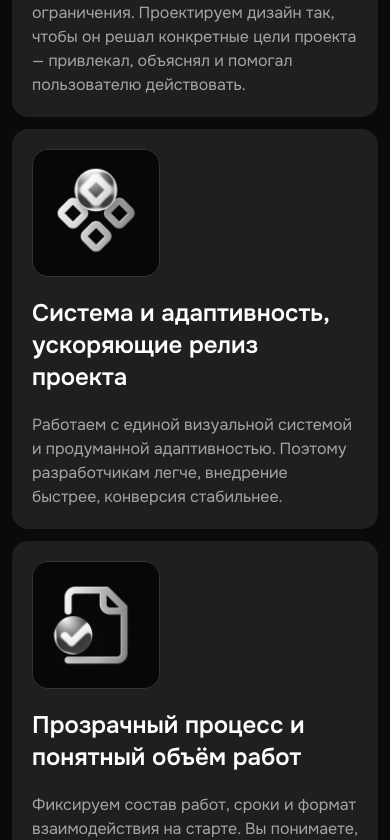
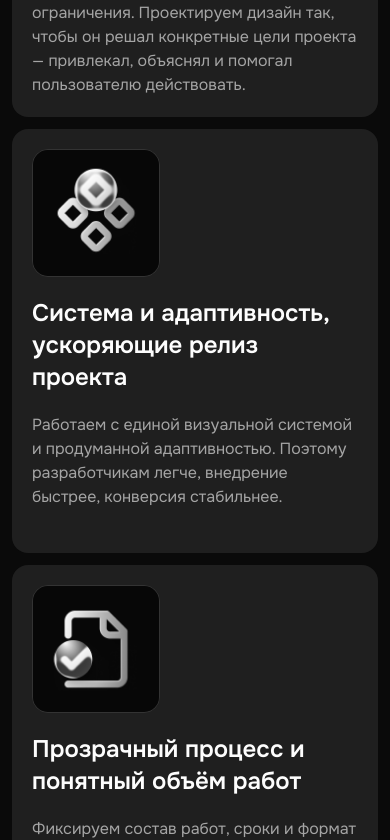
Before and after one commit to high-cuisine/meownext, a Next.js app: page / in a window 390 px wide. Shown: the part 2308-3148 px from the top of the page. Built offline with nearby package versions, Linux system fonts and the light colour scheme.

Commit message:
some fixes

```diff
--- a/package.json
+++ b/package.json
@@ -1,6 +1,6 @@
 {
   "name": "meowdes-next",
-  "version": "0.6.6",
+  "version": "0.6.7",
   "private": true,
   "scripts": {
     "dev": "next dev",
--- a/src/components/home/roadmap-section.jsx
+++ b/src/components/home/roadmap-section.jsx
@@ -62,7 +62,7 @@ export default function RoadmapSection() {
         </div>
 
         <div className="mt-5 sm:hidden">
-          <div className="-mx-3 overflow-x-auto px-3 [scrollbar-width:none] [-ms-overflow-style:none] [&::-webkit-scrollbar]:hidden">
+          <div className="-mx-3 snap-x snap-mandatory overflow-x-auto px-3 [scrollbar-width:none] [-ms-overflow-style:none] [&::-webkit-scrollbar]:hidden">
             <div className="w-max">
               <div className="flex items-end">
                 {timelineDays.map((day, index) => {
@@ -130,10 +130,12 @@ export default function RoadmapSection() {
               </div>
 
               <div className="mt-5 flex gap-5">
-                {roadmapCards.map((card) => (
+                {roadmapCards.map((card, index) => (
                   <article
                     key={`mobile-${card.title}`}
-                    className="h-[276px] w-[324px] rounded-[20px] border border-[#333333] bg-[#141414] p-5"
+                    className={`h-[276px] w-[324px] rounded-[20px] border border-[#333333] bg-[#141414] p-5 ${
+                      index === 0 ? "snap-start" : "snap-center"
+                    } snap-always`}
                   >
                     <h3 className="text-[24px] font-semibold leading-8  text-[#fdfdfd]">
                       {card.title}
--- a/src/components/home/why-section.jsx
+++ b/src/components/home/why-section.jsx
@@ -29,15 +29,15 @@ export default function WhySection() {
   return (
     <section className="bg-[#0a0a0a] py-7 sm:py-16">
       <PageContainer>
-        <h2 className="text-[28px] font-semibold leading-[40px]  text-[#fdfdfd] sm:text-[40px] sm:leading-[48px]">
+        <h2 className="text-[28px] font-semibold leading-[40px] sticky top-[120px] text-[#fdfdfd] sm:text-[40px] sm:leading-[48px]">
           Почему мы?
         </h2>
 
-        <div className="mt-5 grid gap-3 md:mt-9 md:gap-5 lg:grid-cols-3 sm:grid-cols-2">
+        <div className="mt-5 grid grid-rows-3 gap-3 md:mt-9 md:gap-5 lg:grid-cols-3 sm:grid-cols-2 relative">
           {cards.map((card) => (
             <article
               key={card.title}
-              className="flex h-full flex-col gap-5 rounded-[32px] bg-[#1f1f1f] p-5"
+              className="flex h-full flex-col gap-5 rounded-[32px] sticky sm:relative top-[180px] md:top-auto bg-[#1f1f1f] p-5"
             >
               <div className="relative size-32 overflow-hidden rounded-[20px] border border-[#333333]">
                 <Image
--- a/src/components/layout/site-header.jsx
+++ b/src/components/layout/site-header.jsx
@@ -53,7 +53,7 @@ export default function SiteHeader() {
 
   return (
     <header className="sticky top-0 z-40">
-      <PageContainer className={`flex h-[88px] items-center justify-between gap-5 py-2 transition-all duration-1000 backdrop-blur-[0px] bg-black/00 ${isScrolled ? "backdrop-blur-[12px] bg-black/70" : " "}`}>
+      <PageContainer className={`flex h-[88px] items-center justify-between gap-5 py-2 transition-all duration-1000 backdrop-blur-[0px] bg-black/00 ${isScrolled ? "backdrop-blur-[12px] bg-black" : " "}`}>
         <Link href="/" className="inline-flex items-center text-white">
           <Image src={Logo} width={191} height={72} alt="Meowdes" priority />
         </Link>
```
Also changed, not shown: 1 other file (tests, documents, lock files or other folders).
